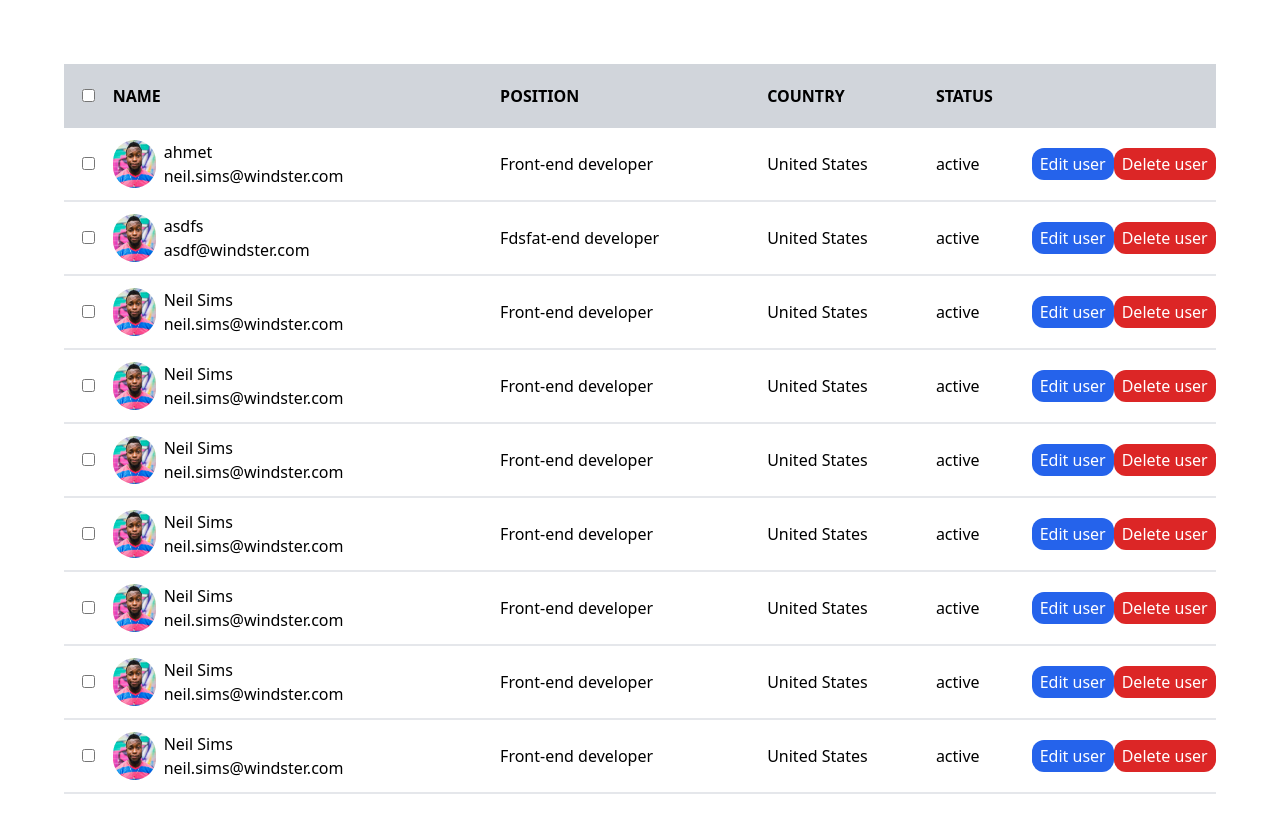
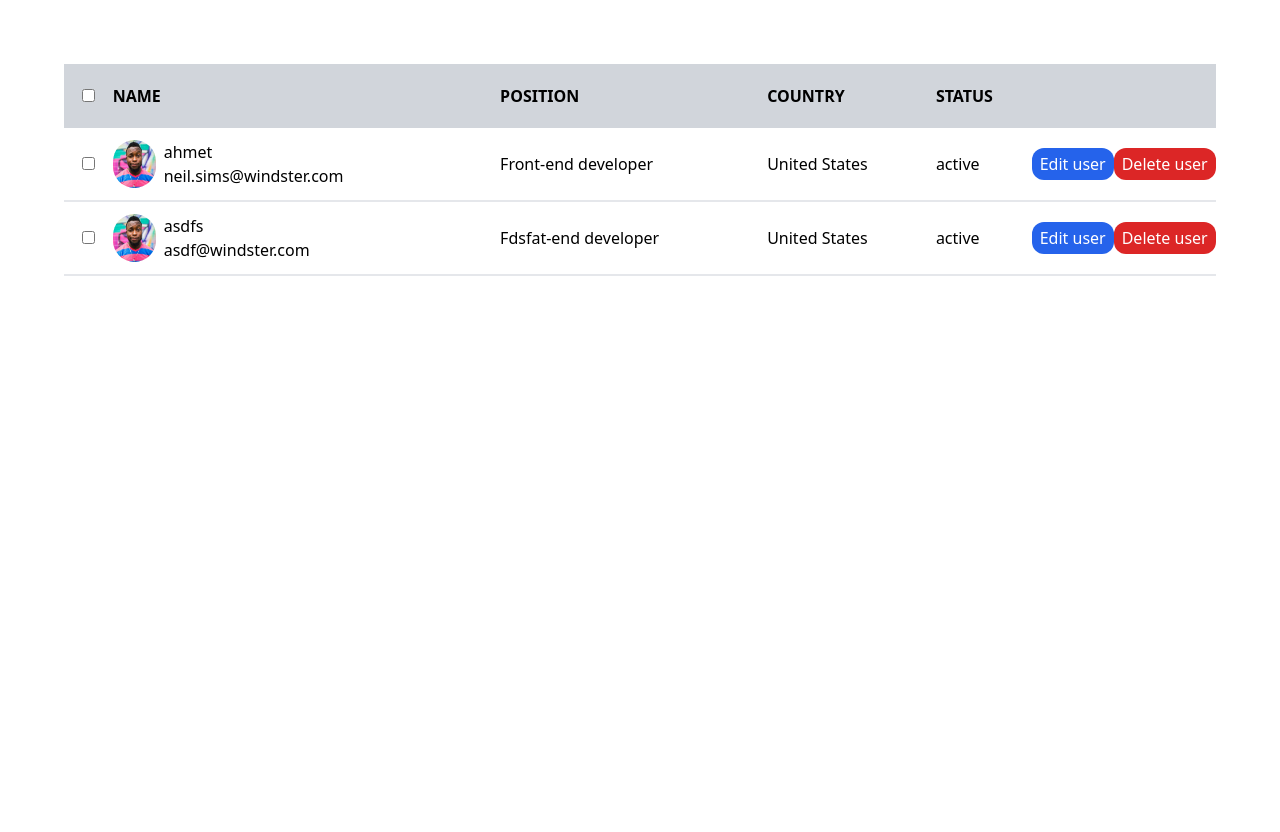
Before and after one commit to cgrbozkurt/formcomponent, a Next.js app: page / in a window 1280 px wide. Shown: the top 832 px of the page. After the commit the page ends 800 px from the top, so only its background shows below. Built offline with nearby package versions, Linux system fonts and the light colour scheme.

Commit message:
deleteButton

```diff
--- a/components/Button.jsx
+++ b/components/Button.jsx
@@ -1,18 +1,16 @@
 import React from 'react'
 import { tableBody } from './tbody'
 
-const newItem = {
-    img: "/images/yeni-resim.png",
-    name: "Yeni İsim",
-    email: "yeni.isim@ornek.com",
-    position: "Yeni Pozisyon",
-    country: "Türkiye",
-    status: "active"
-  };
 
-const Button = ({children,bg,index  }) => {
+
+const Button = ({children,bg,index ,setTable,table }) => {
+  const buttonHandler=()=>{
+    const updatedTable = [...table];
+    updatedTable.splice(index, 1);
+    setTable(updatedTable);
+  }
   return (
-    <button onClick={()=>tableBody.splice(index,1)}  className={`${bg} rounded-xl px-2 py-1 text-white`}>
+    <button onClick={buttonHandler}  className={`${bg} rounded-xl px-2 py-1 text-white`}>
 {children}
     </button>
   )
--- a/components/table.jsx
+++ b/components/table.jsx
@@ -1,60 +1,11 @@
-import React from "react";
+import React, { useState } from "react";
 import { tableHead } from "./thead";
-
+import { tableBody } from "./tbody";
 import Image from "next/image";
 import Button from "./Button";
 
 const Table = () => {
-  return (
-    <div className="m-16">
-      <table className="table-auto w-full     ">
-        <thead className="bg-gray-300 w-full  ">
-          <tr className=" ">
-            <th className="py-5  text-center px-2 "> <input type="checkbox" /></th>
-            {tableHead.map((thead, index) => (
-              <th className="py-5  text-start" key={index}>{thead}</th>
-
-            ))}
-            <th className="w-[16%] py-5  text-start" ></th>
-          </tr>
-        </thead>
-        <tbody className="w-full">
-          {tableBody.map((bodyItem, index) => (
-            <tr className="border-b-2  h-full  " key={index}>
-              <td className="py-6  text-center   ">
-                <input type="checkbox" />
-              </td>
-              <td className="">
-                <div className="flex gap-2">
-                  <Image
-                    width={43}
-                    height={33}
-                    className="rounded-full"
-                    src={bodyItem.img}
-                    alt={bodyItem.name}
-                  />
-                  <div>
-                    <h1 className="">{bodyItem.name}</h1>
-                    <span>{bodyItem.email}</span>
-                  </div>
-                </div>
-              </td>
-              <td>{bodyItem.position}</td>
-              <td>{bodyItem.country}</td>
-              <td>{bodyItem.status}</td>
-              <td className="w-[12%]">
-                <Button index={index} bg={"bg-blue-600"} >Edit user</Button>
-                <Button bg={"bg-red-600"}>Delete user</Button>
-              </td>
-            </tr>
-          ))}
-        </tbody>
-      </table>
-    </div>
-  );
-};
-
-let tableBody=[
+  const [tableData, setTableData] = useState([
     {
         img:"/images/neil-sims.png",
         name:"ahmet",
@@ -70,65 +21,63 @@ let tableBody=[
         position:"Fdsfat-end developer",
         country:"United States",
         status:"active"
-    },
-    {
-        img:"/images/neil-sims.png",
-        name:"Neil Sims",
-        email:"neil.sims@windster.com",
-        position:"Front-end developer",
-        country:"United States",
-        status:"active"
-    },
-    {
-        img:"/images/neil-sims.png",
-        name:"Neil Sims",
-        email:"neil.sims@windster.com",
-        position:"Front-end developer",
-        country:"United States",
-        status:"active"
-    },
-    {
-        img:"/images/neil-sims.png",
-        name:"Neil Sims",
-        email:"neil.sims@windster.com",
-        position:"Front-end developer",
-        country:"United States",
-        status:"active"
-    },
-    {
-        img:"/images/neil-sims.png",
-        name:"Neil Sims",
-        email:"neil.sims@windster.com",
-        position:"Front-end developer",
-        country:"United States",
-        status:"active"
-    },
-    {
-        img:"/images/neil-sims.png",
-        name:"Neil Sims",
-        email:"neil.sims@windster.com",
-        position:"Front-end developer",
-        country:"United States",
-        status:"active"
-    },
-    {
-        img:"/images/neil-sims.png",
-        name:"Neil Sims",
-        email:"neil.sims@windster.com",
-        position:"Front-end developer",
-        country:"United States",
-        status:"active"
-    },
-    {
-        img:"/images/neil-sims.png",
-        name:"Neil Sims",
-        email:"neil.sims@windster.com",
-        position:"Front-end developer",
-        country:"United States",
-        status:"active"
-    },
-]
-
-
+    },]);
+  console.log(tableData);
+  return (
+    <div className="m-16">
+      <table className="table-auto w-full     ">
+        <thead className="bg-gray-300 w-full  ">
+          <tr className=" ">
+            <th className="py-5  text-center px-2 ">
+              {" "}
+              <input type="checkbox" />
+            </th>
+            {tableHead.map((thead, index) => (
+              <th className="py-5  text-start" key={index}>
+                {thead}
+              </th>
+            ))}
+            <th className="w-[16%] py-5  text-start"></th>
+          </tr>
+        </thead>
+        <tbody className="w-full">
+          {tableData.map((table, index) => (
+            <tr className="border-b-2  h-full  " key={index}>
+              <td className="py-6  text-center   ">
+                <input type="checkbox" />
+              </td>
+              <td className="">
+                <div className="flex gap-2">
+                  <Image
+                    width={43}
+                    height={33}
+                    className="rounded-full"
+                    src={table.img}
+                    alt={table.name}
+                  />
+                  <div>
+                    <h1 className="">{table.name}</h1>
+                    <span>{table.email}</span>
+                  </div>
+                </div>
+              </td>
+              <td>{table.position}</td>
+              <td>{table.country}</td>
+              <td>{table.status}</td>
+              <td className="w-[12%]">
+                <Button index={index} table={tableData} setTable={setTableData} bg={"bg-blue-600"}>
+                  Edit user
+                </Button>
+                <Button bg={"bg-red-600"} table={tableData} setTable={setTableData}>
+                  Delete user
+                </Button>
+              </td>
+            </tr>
+          ))}
+        </tbody>
+      </table>
+    </div>
+  );
+};
 
 export default Table;
--- /dev/null
+++ b/components/tbody.js
@@ -0,0 +1,74 @@
+export let tableBody=[
+    {
+        img:"/images/neil-sims.png",
+        name:"ahmet",
+        email:"neil.sims@windster.com",
+        position:"Front-end developer",
+        country:"United States",
+        status:"active"
+    },
+    {
+        img:"/images/neil-sims.png",
+        name:"asdfs",
+        email:"asdf@windster.com",
+        position:"Fdsfat-end developer",
+        country:"United States",
+        status:"active"
+    },
+    {
+        img:"/images/neil-sims.png",
+        name:"Neil Sims",
+        email:"neil.sims@windster.com",
+        position:"Front-end developer",
+        country:"United States",
+        status:"active"
+    },
+    {
+        img:"/images/neil-sims.png",
+        name:"Neil Sims",
+        email:"neil.sims@windster.com",
+        position:"Front-end developer",
+        country:"United States",
+        status:"active"
+    },
+    {
+        img:"/images/neil-sims.png",
+        name:"Neil Sims",
+        email:"neil.sims@windster.com",
+        position:"Front-end developer",
+        country:"United States",
+        status:"active"
+    },
+    {
+        img:"/images/neil-sims.png",
+        name:"Neil Sims",
+        email:"neil.sims@windster.com",
+        position:"Front-end developer",
+        country:"United States",
+        status:"active"
+    },
+    {
+        img:"/images/neil-sims.png",
+        name:"Neil Sims",
+        email:"neil.sims@windster.com",
+        position:"Front-end developer",
+        country:"United States",
+        status:"active"
+    },
+    {
+        img:"/images/neil-sims.png",
+        name:"Neil Sims",
+        email:"neil.sims@windster.com",
+        position:"Front-end developer",
+        country:"United States",
+        status:"active"
+    },
+    {
+        img:"/images/neil-sims.png",
+        name:"Neil Sims",
+        email:"neil.sims@windster.com",
+        position:"Front-end developer",
+        country:"United States",
+        status:"active"
+    },
+]
```
